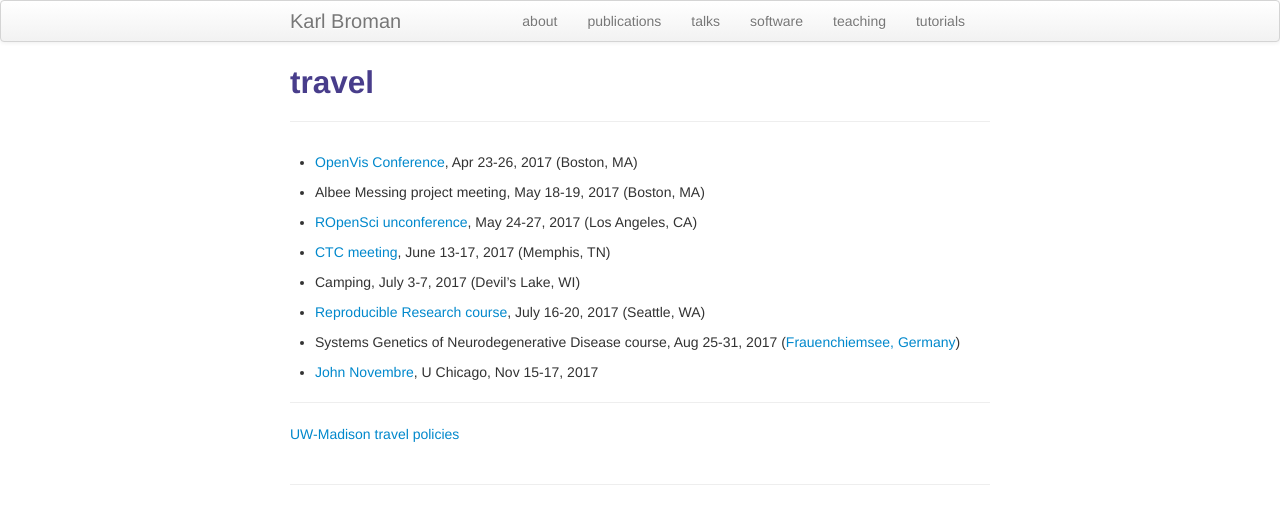
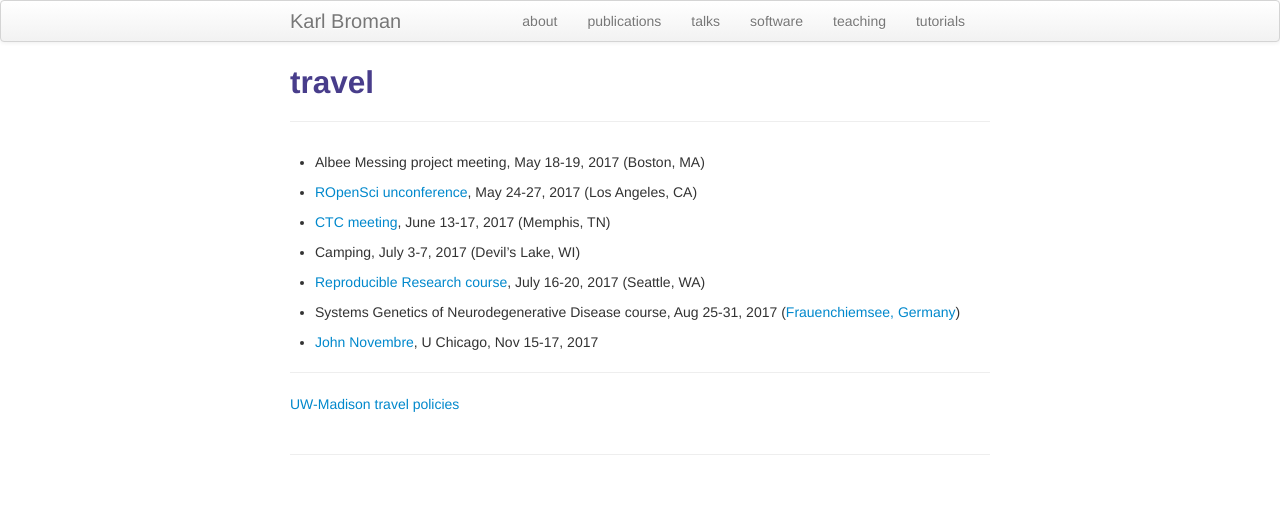
Before and after one commit to kbroman/kbroman.github.io, a Jekyll site: the page built from pages/travel.md, in a window 1280 px wide. Shown: the top 524 px of the page. Built offline with Jekyll 4.4.1, drawn with Linux system fonts in a browser that asks for light colours.

Commit message:
Remove OpenVisConf from pages/travel

```diff
--- a/pages/travel.md
+++ b/pages/travel.md
@@ -273,9 +273,9 @@ title: travel
 
 - Seminar at [BIDS](https://bids.berkeley.edu/), UC-Berkeley, Apr 5-8, 2017 (Berkeley, CA)
 
+- [OpenVis Conference](https://openvisconf.com), Apr 23-26, 2017 (Boston, MA)
+
 -->
-
-- [OpenVis Conference](https://openvisconf.com), Apr 23-26, 2017 (Boston, MA)
 
 - Albee Messing project meeting, May 18-19, 2017 (Boston, MA)
 
```
